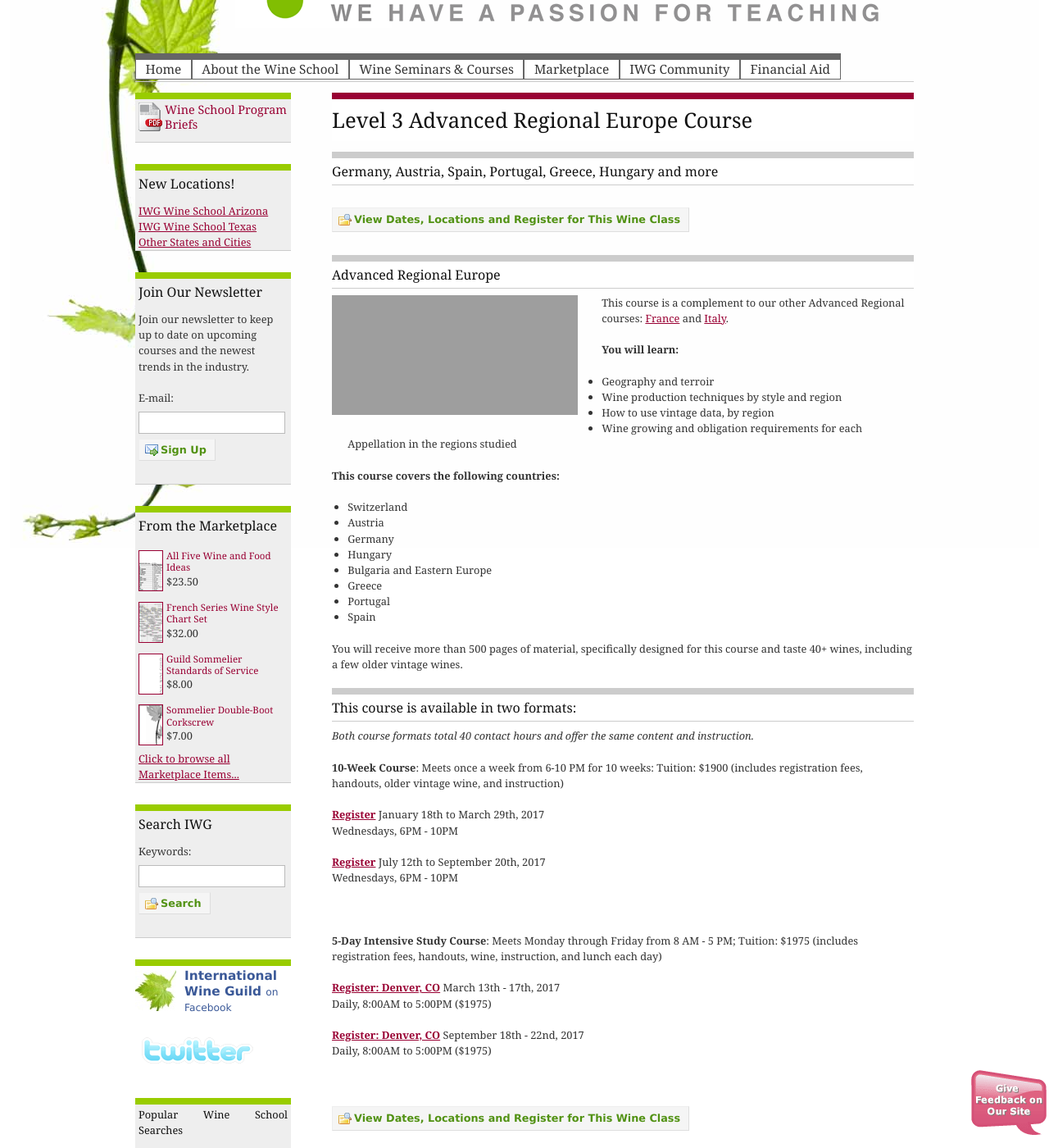
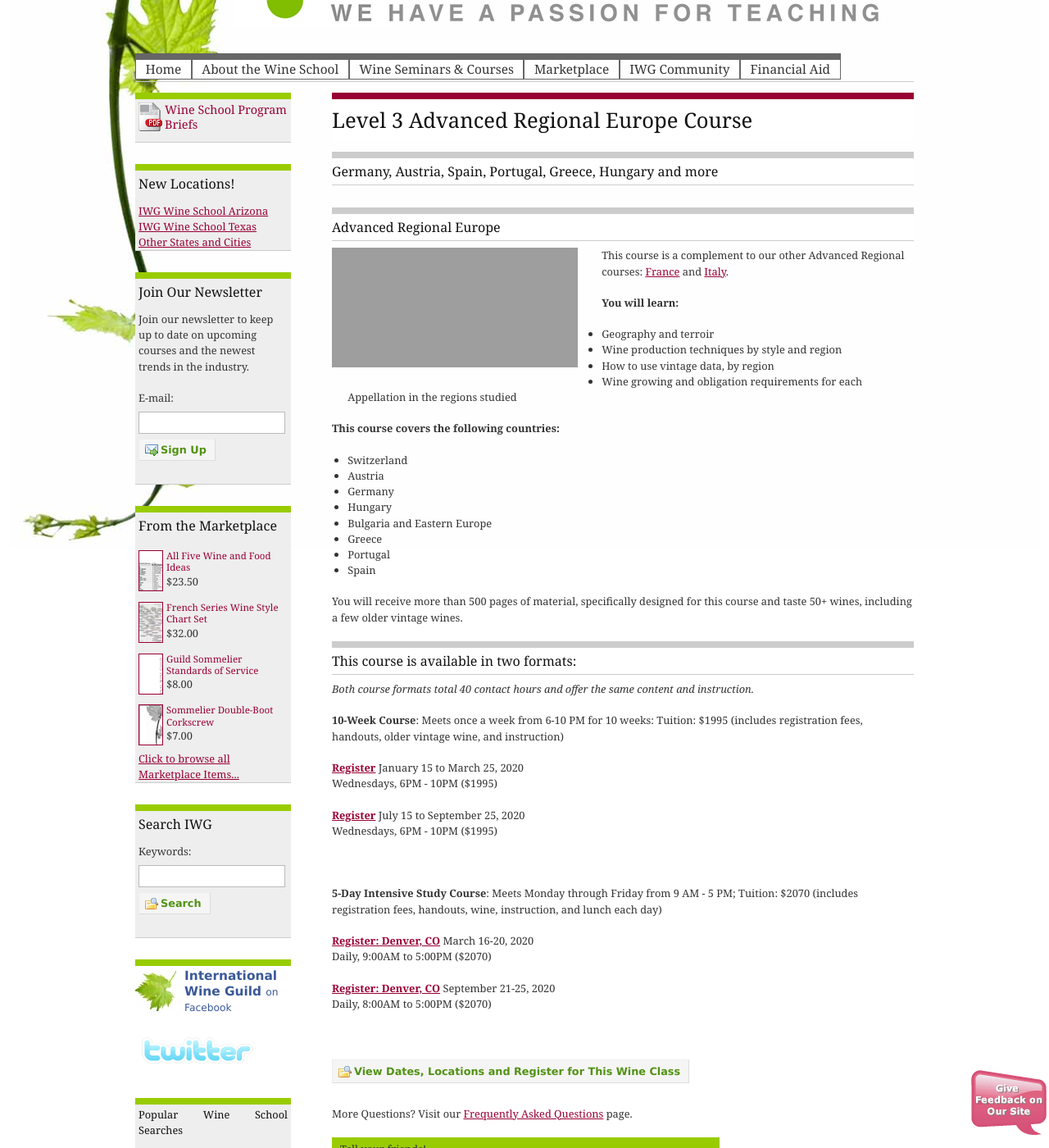
Before and after one commit to CKDev/internationalwineguild.com, a Jekyll site: the page built from advanced-regional-europe-level-iii-optional-course.html, in a window 1280 px wide and 1400 px high, scrolled down 312 px. Shown: the whole window at 82% size. Built offline with Jekyll 4.4.1, drawn with Linux system fonts in a browser that asks for light colours; a script that is not in the unit is left out; comment, search, counter and statistics services are not loaded; grey boxes are pictures that could not be loaded.

Commit message:
Update advanced-regional-europe-level-iii-optional-course.html

```diff
--- a/advanced-regional-europe-level-iii-optional-course.html
+++ b/advanced-regional-europe-level-iii-optional-course.html
@@ -7,9 +7,7 @@
 <h1>Level 3 Advanced Regional Europe Course</h1>
 <h2>Germany, Austria, Spain, Portugal, Greece, Hungary and more</h2>
 <br>
-<p class="clear clearfix"><a class="button positive" href="/advanced-regional-course-europe-registration"><img
-      width="16" height="16" alt="" title="" src="/images/form_button_icons/folder_magnify.png">View Dates, Locations
-    and Register for This Wine Class</a></p>
+
 <h2>Advanced Regional Europe</h2>
 <p><img width="300" height="146" align="left" style="padding-right: 10px;" alt="" class="top left"
     src="/uploads/Image/m_Regional-European-Wine.jpg">This course is a complement to our other Advanced Regional
@@ -33,31 +31,37 @@
   <li>Portugal</li>
   <li>Spain</li>
 </ul>
-<p>You will receive more than 500 pages of material, specifically designed for this course and taste 40+ wines,
+<p>You will receive more than 500 pages of material, specifically designed for this course and taste 50+ wines,
   including a few older vintage wines.</p>
 <h2>This course is available in two formats:</h2>
 <p><em>Both course formats total 40 contact hours and offer the same content and instruction.&nbsp;</em></p>
-<p><strong>10-Week Course</strong>: Meets once a week from 6-10 PM for 10 weeks: Tuition: $1900 (includes registration
+<p><strong>10-Week Course</strong>: Meets once a week from 6-10 PM for 10 weeks: Tuition: $1995 (includes registration
   fees, handouts, older vintage wine, and instruction)</p>
+
 <p><a class="ga-track"
-    href="http://ww4.aitsafe.com/cf/add.cfm?userid=6714687&amp;product=Adv+Reg+Europe+PM++-++January+18-March+29,+2017&amp;price=1900&amp;return=http://www.internationalwineguild.com/advanced-regional-course-europe-registration"><strong>Register</strong></a>&nbsp;January
-  18th to March 29th, 2017<br>
-  Wednesdays, 6PM - 10PM</p>
+    href="http://ww4.aitsafe.com/cf/add.cfm?userid=6714687&amp;product=Adv+Reg+Europe+PM++-++January+15-March+25,+2020&amp;price=19950&amp;return=http://www.internationalwineguild.com/advanced-regional-course-europe-registration"><strong>Register</strong></a>&nbsp;January
+  15 to March 25, 2020<br>
+  Wednesdays, 6PM - 10PM ($1995)</p>
+
 <p><a class="ga-track"
-    href="http://ww4.aitsafe.com/cf/add.cfm?userid=6714687&amp;product=Adv+Reg+Europe+PM++-++July+12-September+20,+2017&amp;price=1900&amp;return=http://www.internationalwineguild.com/advanced-regional-course-europe-registration"><strong>Register</strong></a>&nbsp;July
-  12th to September 20th, 2017<br>
-  Wednesdays, 6PM - 10PM</p>
+    href="http://ww4.aitsafe.com/cf/add.cfm?userid=6714687&amp;product=Adv+Reg+Europe+PM++-++July+15-September+25,+2020&amp;price=1995&amp;return=http://www.internationalwineguild.com/advanced-regional-course-europe-registration"><strong>Register</strong></a>&nbsp;July
+  15 to September 25, 2020<br>
+  Wednesdays, 6PM - 10PM ($1995)</p>
+
 <p>&nbsp;</p>
-<p><strong>5-Day Intensive Study Course</strong>: Meets Monday through Friday from 8 AM - 5 PM; Tuition: $1975
+<p><strong>5-Day Intensive Study Course</strong>: Meets Monday through Friday from 9 AM - 5 PM; Tuition: $2070
   (includes registration fees, handouts, wine, instruction, and&nbsp;lunch each day)</p>
+
 <p><a class="ga-track"
-    href="http://ww4.aitsafe.com/cf/add.cfm?userid=6714687&amp;product=Intensive+Study+Adv+Reg+Europe+Denver++-++March+13+-+17,+2017&amp;price=1975&amp;return=www.internationalwineguild.com/advanced-regional-course-Europe-registration"><strong>Register:
-      Denver, CO</strong></a>&nbsp;March 13th - 17th, 2017<br>
-  Daily, 8:00AM to 5:00PM ($1975)</p>
+    href="http://ww4.aitsafe.com/cf/add.cfm?userid=6714687&amp;product=Intensive+Study+Adv+Reg+Europe+Denver++-++March+16+-+20,+2020&amp;price=2070&amp;return=www.internationalwineguild.com/advanced-regional-course-Europe-registration"><strong>Register:
+      Denver, CO</strong></a>&nbsp;March 16-20, 2020<br>
+  Daily, 9:00AM to 5:00PM ($2070)</p>
+
 <p><a class="ga-track"
-    href="http://ww4.aitsafe.com/cf/add.cfm?userid=6714687&amp;product=Intensive+Study+Adv+Reg+Europe+Denver++-++September+18+-+22,+2017&amp;price=1975&amp;return=www.internationalwineguild.com/advanced-regional-course-Europe-registration"><strong>Register:
-      Denver, CO</strong></a>&nbsp;September 18th - 22nd, 2017<br>
-  Daily, 8:00AM to 5:00PM ($1975)</p>
+    href="http://ww4.aitsafe.com/cf/add.cfm?userid=6714687&amp;product=Intensive+Study+Adv+Reg+Europe+Denver++-++September+21+-+25,+2020&amp;price=2070&amp;return=www.internationalwineguild.com/advanced-regional-course-Europe-registration"><strong>Register:
+      Denver, CO</strong></a>&nbsp;September 21-25, 2020<br>
+  Daily, 8:00AM to 5:00PM ($2070)</p>
+
 <p>&nbsp;</p>
 <p class="clear clearfix"><a class="button positive" href="/advanced-regional-course-europe-registration"><img
       width="16" height="16" alt="" title="" src="/images/form_button_icons/folder_magnify.png">View Dates, Locations
```
